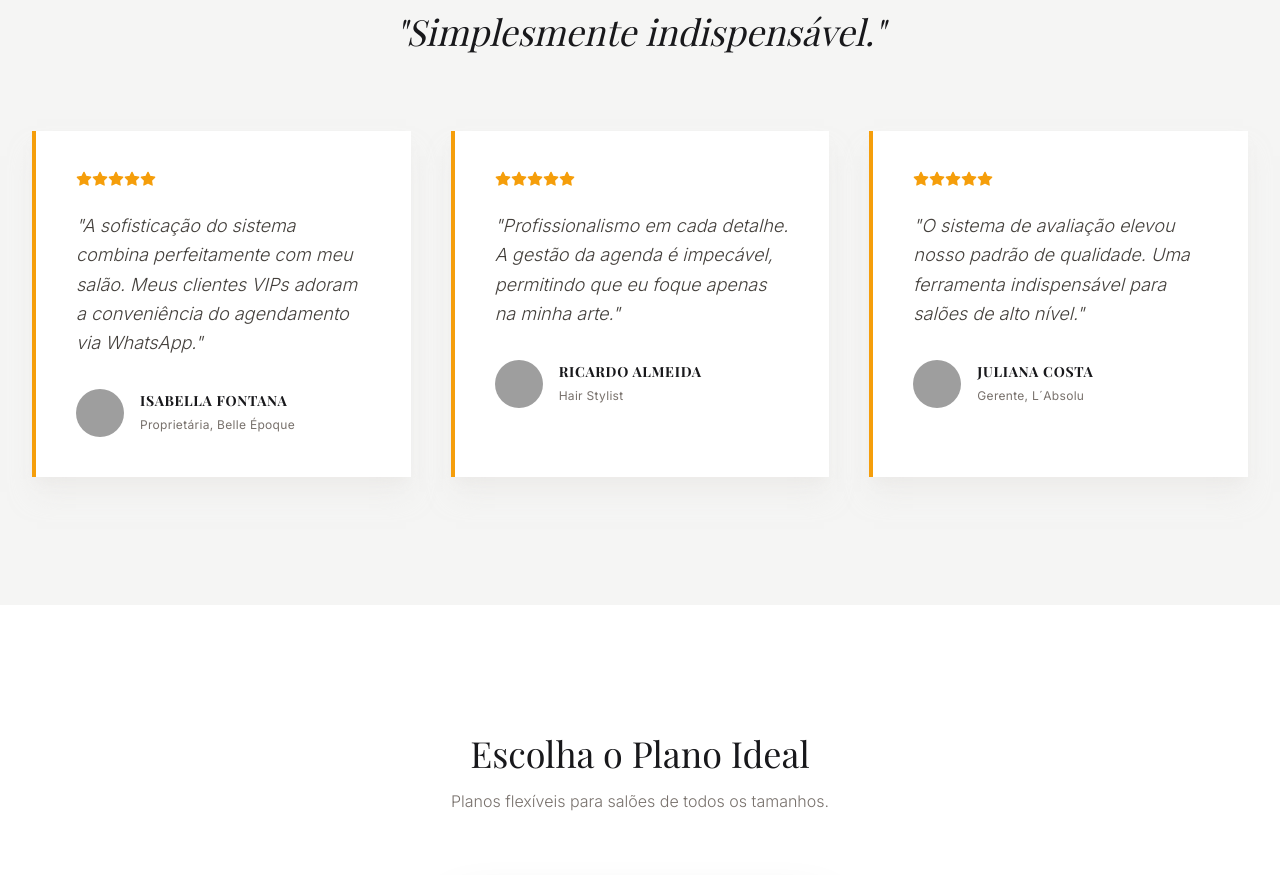
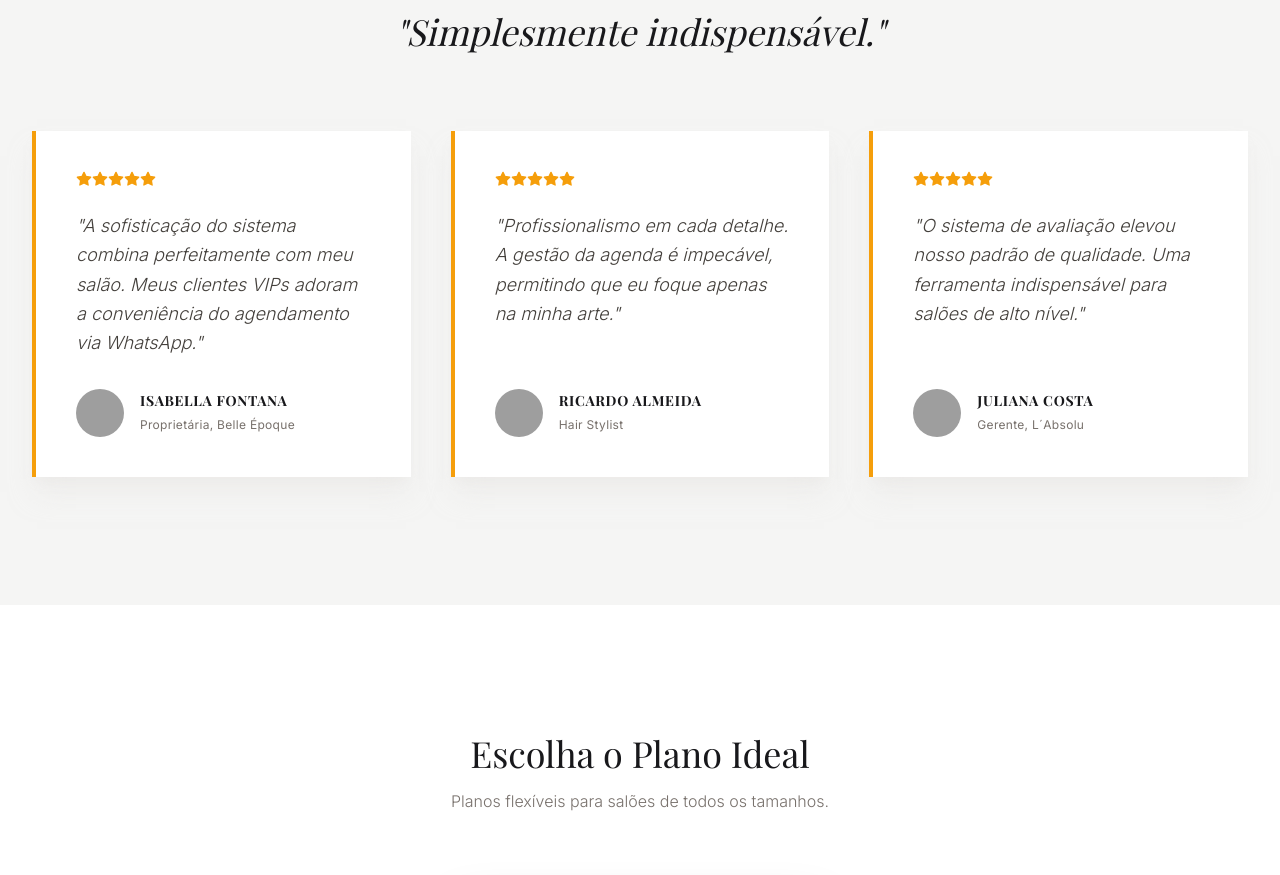
Before and after one commit to cassianotadaoyasumitsu/autosalon, a React (Vite) app: page / in a window 1280 px wide. Shown: the part 2680-3555 px from the top of the page. Built offline with nearby package versions, Linux system fonts and the light colour scheme; grey boxes are pictures that could not be loaded; a web font is replaced by a local one.

Commit message:
feat: update cards

```diff
--- a/pages/LandingPage.tsx
+++ b/pages/LandingPage.tsx
@@ -267,14 +267,14 @@ const LandingPage: React.FC = () => {
           </div>
           <div className="grid grid-cols-1 md:grid-cols-3 gap-10">
             {testimonials.map((t) => (
-              <div key={t.id} className="bg-white p-10 shadow-xl shadow-stone-200/50 rounded-none border-l-4 border-amber-500">
+              <div key={t.id} className="bg-white p-10 shadow-xl shadow-stone-200/50 rounded-none border-l-4 border-amber-500 flex flex-col h-full">
                 <div className="flex items-center mb-6 text-amber-500">
                   {[...Array(5)].map((_, i) => (
                     <Star key={`${t.id}-star-${i}`} className="w-4 h-4 fill-current" />
                   ))}
                 </div>
-                <p className="text-stone-700 mb-8 font-light italic text-lg leading-relaxed">"{t.content}"</p>
-                <div className="flex items-center">
+                <p className="text-stone-700 mb-8 font-light italic text-lg leading-relaxed flex-1">"{t.content}"</p>
+                <div className="flex items-center mt-auto">
                   <img src={t.avatar} alt={t.name} className="w-12 h-12 rounded-full mr-4 grayscale" />
                   <div>
                     <h4 className="font-bold text-zinc-900 text-sm uppercase tracking-wider">{t.name}</h4>
```
